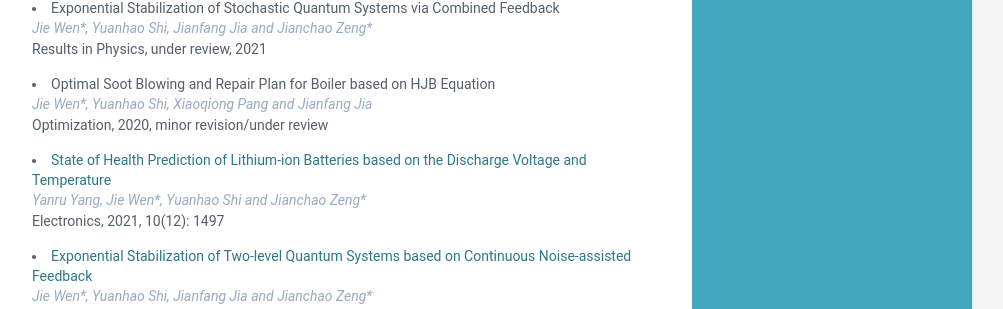
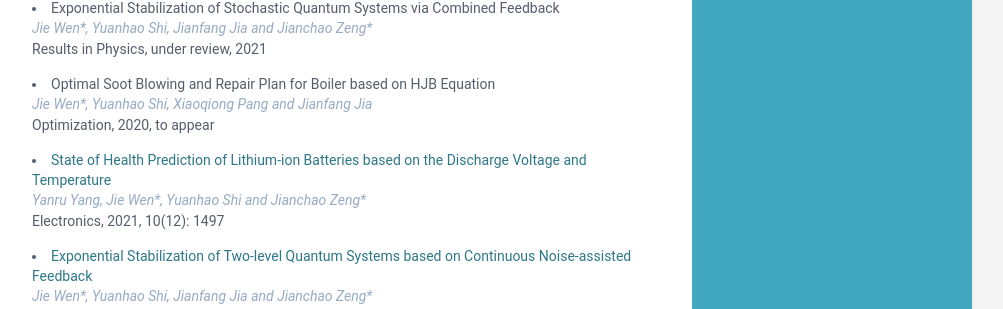
Before and after one commit to wenjie015/wenjie, a Jekyll site: the page built from index.html, in a window 1280 px wide and 900 px high, scrolled down 1071 px. Shown: the part 143-452 px from the top of the window, without its empty margins (168-1171 px from the left). Built offline with Jekyll 4.4.1, drawn with Linux system fonts in a browser that asks for light colours.

Commit message:
Update data.yml

```diff
--- a/_data/data.yml
+++ b/_data/data.yml
@@ -78,7 +78,7 @@ publications:
       - title: Optimal Soot Blowing and Repair Plan for Boiler based on HJB Equation
         link:
         authors: Jie Wen*, Yuanhao Shi, Xiaoqiong Pang and Jianfang Jia
-        conference: "Optimization, 2020, minor revision/under review"
+        conference: "Optimization, 2020, to appear"
 
       - title: State of Health Prediction of Lithium-ion Batteries based on the Discharge Voltage and Temperature
         link: https://doi.org/10.3390/electronics10121497
```
